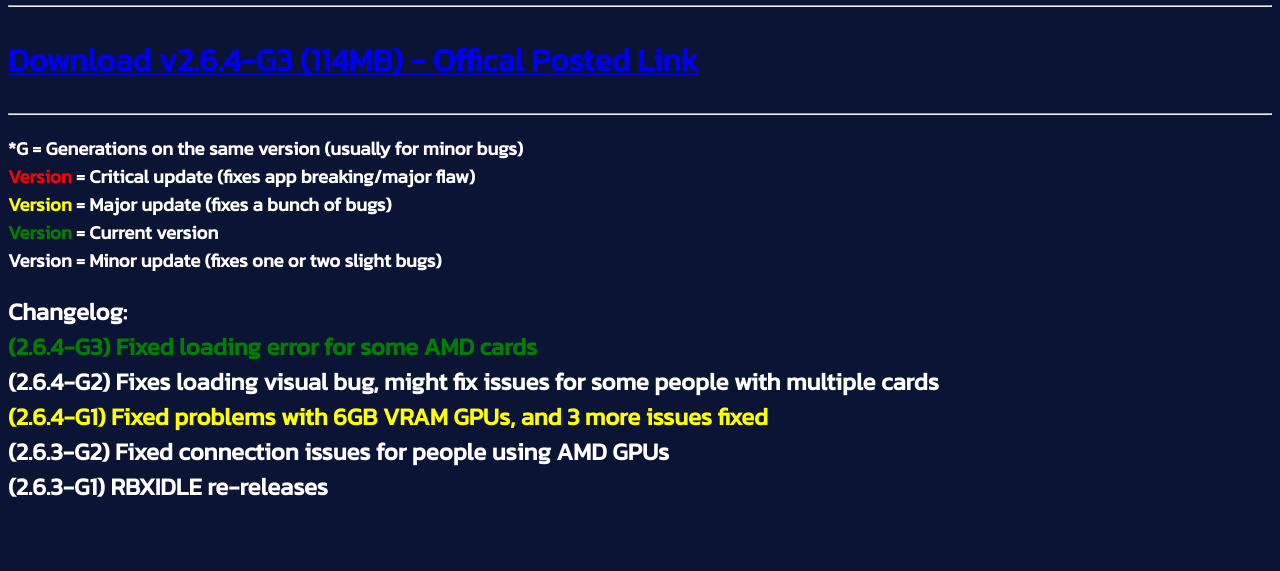
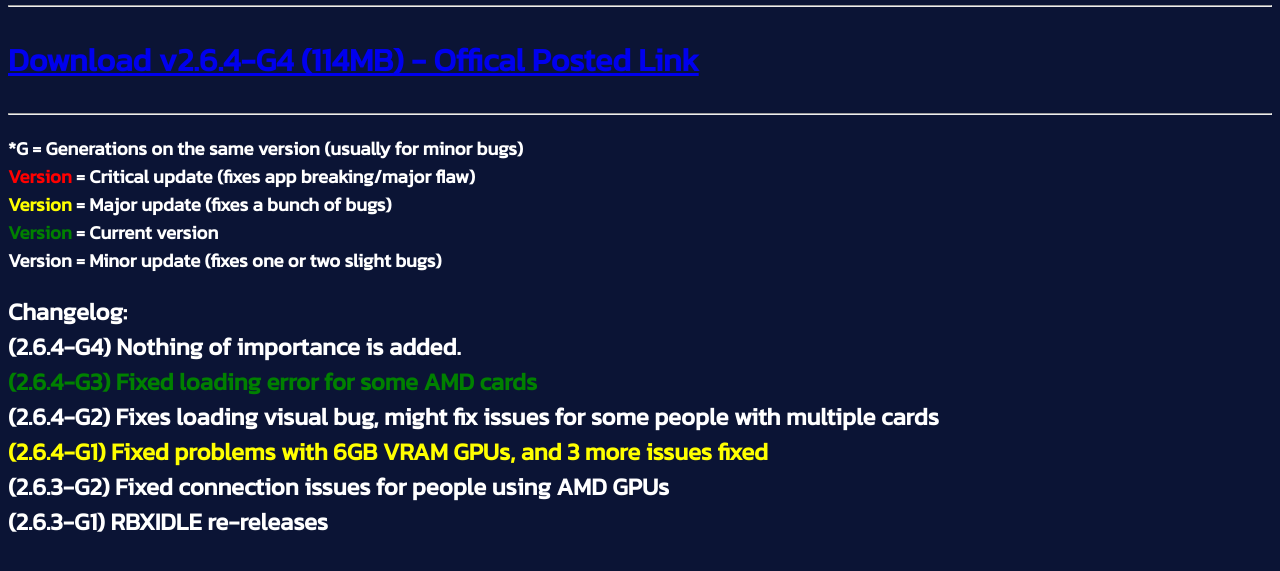
Before and after one commit to Megalaoofania/RBXPLACE, a plain HTML site: page downloads.html in a window 1280 px wide. Shown: the part 79-650 px from the top of the page. Drawn offline with Linux system fonts and the light colour scheme.

Commit message:
Add files via upload

```diff
--- a/downloads.html
+++ b/downloads.html
@@ -16,7 +16,7 @@
         </div>
         <hr>
         <div style="display: flex;">
-            <a href="https://drive.google.com/file/d/1T9X19U4gYqfCFrB-b0AuTVngpbNiTdCS/view?usp=sharing"><h1>Download v2.6.4-G3 (114MB) - Offical Posted Link</a>
+            <a href="https://drive.google.com/file/d/1T9X19U4gYqfCFrB-b0AuTVngpbNiTdCS/view?usp=sharing"><h1>Download v2.6.4-G4 (114MB) - Offical Posted Link</a>
         </div>
         <hr>
         <h3>
@@ -33,6 +33,8 @@
         <h2>
             Changelog:
             <br>
+            (2.6.4-G4) Nothing of importance is added.
+            <br>
             <b style="color: green;">(2.6.4-G3) Fixed loading error for some AMD cards</b>
             <br>
             (2.6.4-G2) Fixes loading visual bug, might fix issues for some people with multiple cards
```
Also changed, not shown: mods.html (+2 -2 lines).
